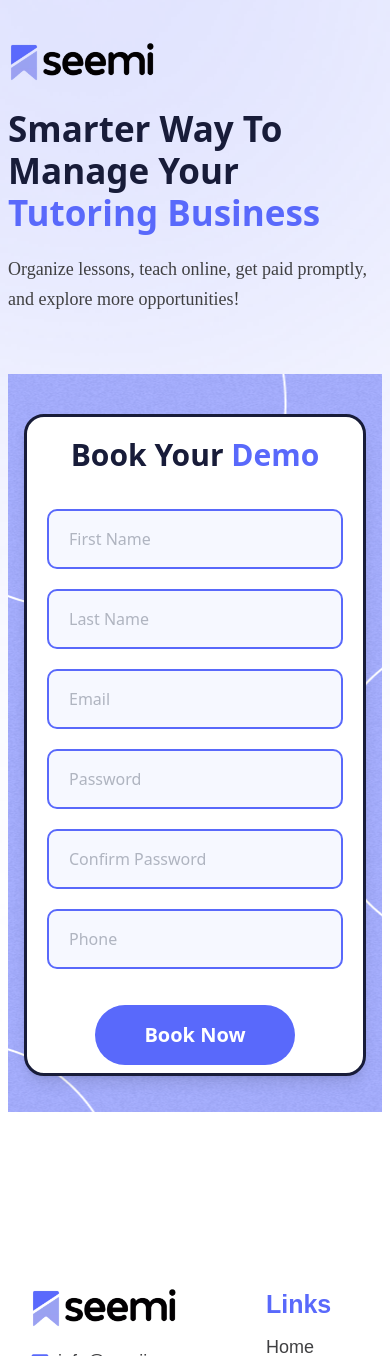
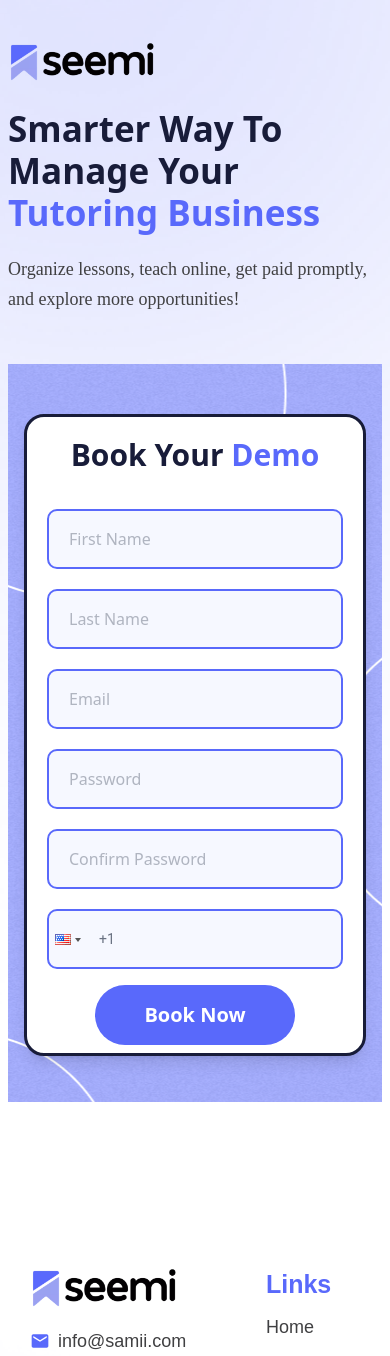
Before and after one commit to aqib4/seemi, a React (Vite) app: page / in a window 390 px wide. Shown: the top 1356 px of the page. Built offline with nearby package versions, Linux system fonts and the light colour scheme.

Commit message:
fix bg image and phone verifying

```diff
--- a/src/Components/Hero.jsx
+++ b/src/Components/Hero.jsx
@@ -3,6 +3,9 @@ import logo from "../assets/logo.png";
 import { useFormik } from "formik";
 import * as Yup from "yup";
 import axios from "axios";
+import 'react-phone-input-2/lib/style.css';
+import PhoneInput from 'react-phone-input-2';
+
 
 const Hero = () => {
   const formik = useFormik({
@@ -70,7 +73,7 @@ const Hero = () => {
         <div className="flex flex-col justify-center items-start w-full px-2 sm:px-6 h-full ">
           <div
             className="w-full h-full bg-center bg-no-repeat  px-4 md:px-14  py-20 flex justify-center items-center"
-          style={{ backgroundImage: "url('/src/assets/hero.png')" }}
+            style={{ backgroundImage: "url('/hero.png')" }}
           >
             <form
               onSubmit={formik.handleSubmit}
@@ -91,7 +94,6 @@ const Hero = () => {
                   type: "password",
                   placeholder: "Confirm Password",
                 },
-              { name: "phone", type: "text", placeholder: "Phone" },
               ].map((field) => (
                 <div key={field.name} className="w-full mb-5">
                   <input
@@ -111,6 +113,24 @@ const Hero = () => {
                 </div>
               ))}
 
+              <PhoneInput
+                country={'us'} // default country
+                value={formik.values.phone}
+                onChange={(phone) => formik.setFieldValue('phone', phone)}
+                inputProps={{
+                  name: 'phone',
+                  onBlur: formik.handleBlur,
+                }}
+                inputClass="!w-full !h-[60px] !rounded-[10px] !pl-[50px] !border-[2.5px] !border-[#5969FB] !bg-[rgba(211,218,255,0.2)] !text-gray-500 !font-inter"
+                buttonClass="!bg-transparent !border-none !outline-none !text-[#5969FB] !font-inter !text-[20px] !font-semibold !hover:border-[#5969FB]"
+                containerClass="!w-full !border-none"
+              />
+              {formik.touched.phone && formik.errors.phone && (
+                <div className="text-red-500 text-sm mt-1 font-medium">
+                  {formik.errors.phone}
+                </div>
+              )}
+
               <input
                 type="submit"
                 value={formik.isSubmitting ? "Booking..." : "Book Now"}
```
Also changed, not shown: public/hero.png (renamed from src/assets/hero.png). Lines whose indentation alone changed are shown as unchanged.
